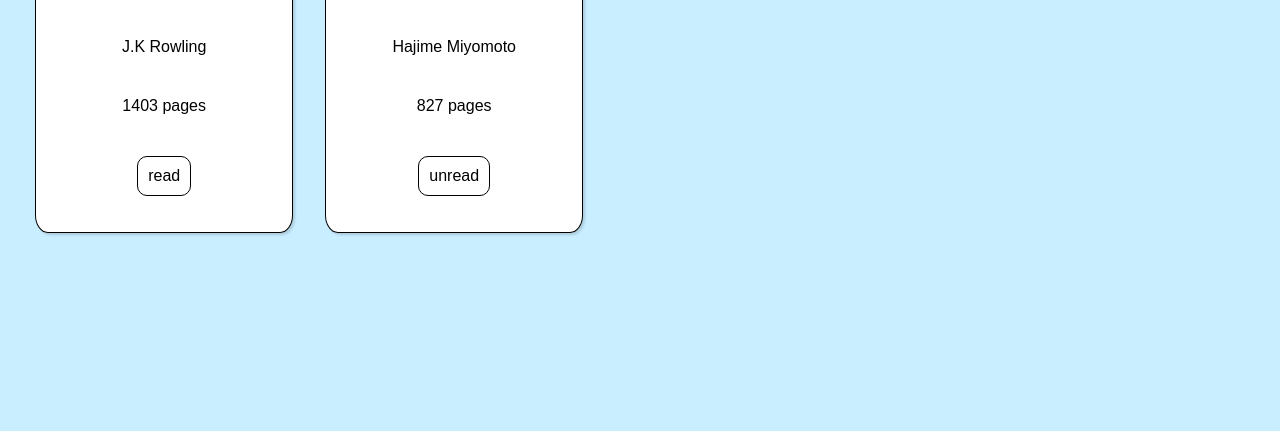
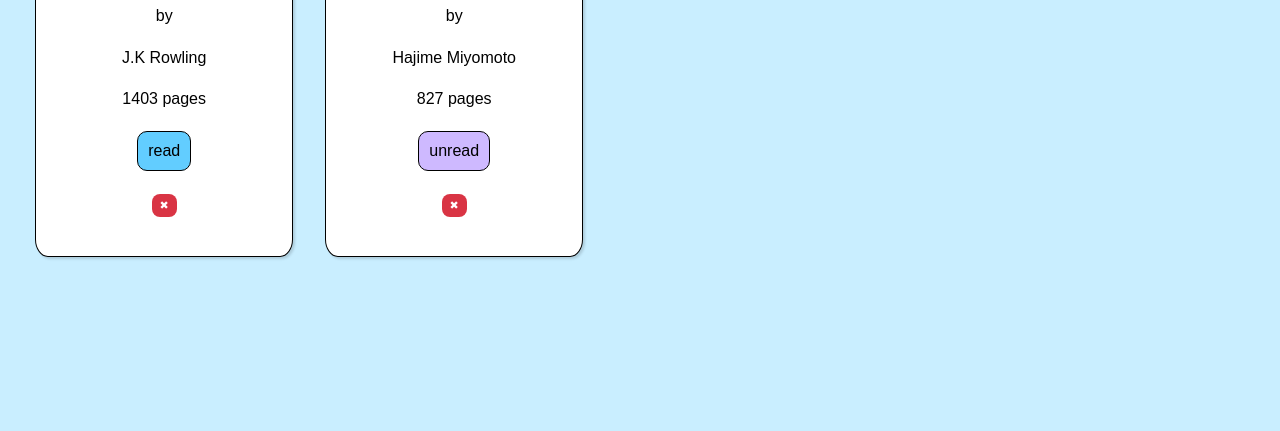
Before and after one commit to nerdlker/book-lib-2, a plain HTML site: page index.html in a window 1280 px wide. Shown: the part 369-800 px from the top of the page. Drawn offline with Linux system fonts and the light colour scheme.

Commit message:
Final version

```diff
--- a/script.js
+++ b/script.js
@@ -21,6 +21,12 @@ closeButton.onclick = function () {
 addBookBtn.onclick = function () {
   myModal.style.display = "block";
 };
+function addReadButtonEventListeners() {
+  const readButtons = document.querySelectorAll(".read-button");
+  readButtons.forEach((button) => {
+    button.addEventListener("click", changeColor);
+  });
+}
 
 let myLibrary = [
   {
@@ -67,30 +73,63 @@ function clearModal() {
 
 function displayBooks() {
   bookShelf.innerHTML = "";
-  for (let i = 0; i < myLibrary.length; i++) {
-    let newBook = document.createElement("div");
 
-    newBook.classList.add("card");
-    newBook.innerHTML = `
-    <h3 class="book-title">${myLibrary[i].title}</h3>
-    <p>by</p>
-    <p class="book-author">${myLibrary[i].author}</p>
-    <p class="book-page"> ${myLibrary[i].pages} pages</p>
-    <div class="read-button"> ${checkStatus()} </div>`;
+  myLibrary.forEach((book) => {
+    const newBook = createBookElement(book);
+    bookShelf.appendChild(newBook);
+  });
 
-    bookShelf.appendChild(newBook);
-
-    function checkStatus() {
-      if (myLibrary[i].isRead == true) {
-        ``;
-        return "read";
-      } else {
-        return "unread";
-      }
-    }
-  }
+  addReadButtonEventListeners();
+  colorMe();
 }
 
+function createBookElement(book) {
+  const newBook = document.createElement("div");
+  newBook.classList.add("card");
+  newBook.innerHTML = `
+        <h3 class="book-title">${book.title}</h3>
+        <p>by</p>
+        <p class="book-author">${book.author}</p>
+        <p class="book-page">${book.pages} pages</p>
+        <div class="read-button">${book.isRead ? "read" : "unread"}</div>
+        <button class="close-button" onclick="removeBook('${book.title}')">&#10006;</button>
+      `;
+  return newBook;
+}
+
+colorMe();
+
+//Toggles color;
+function changeColor(event) {
+  const targetButton = event.target;
+  targetButton.textContent = toggleReadStatus(targetButton.textContent.trim().toLowerCase());
+  colorMe();
+}
+
+function removeBook(title) {
+  myLibrary = myLibrary.filter((book) => book.title !== title);
+  displayBooks();
+}
+
+function toggleReadStatus(status) {
+  return status === "read" ? "unread" : "read";
+}
+// Checks status of book and adds button color.
+function colorMe() {
+  const readButtons = document.querySelectorAll(".read-button");
+  readButtons.forEach((button) => {
+    if (button.textContent === "read") {
+      button.classList.add("has-read");
+      button.classList.remove("has-not-read");
+    } else {
+      button.classList.add("has-not-read");
+      button.classList.remove("has-read");
+    }
+  });
+}
+//
+
 displayBooks();
+
 //Refactor code to clear Feilds on Addbook, Clear fields on Submit
 //Render Has to be writtern
--- a/style.css
+++ b/style.css
@@ -1,3 +1,5 @@
+@import url("https://fonts.googleapis.com/css2?family=Amatic+SC:wght@700&display=swap");
+
 /* Page Reset */
 * {
   margin: 0;
@@ -45,6 +47,8 @@ h1 {
   color: #002b5b;
   text-align: center;
   padding: 2rem;
+  font-family: "Amatic SC", cursive;
+  font-size: 3em;
 }
 
 /* buttons */
@@ -72,6 +76,10 @@ h1 {
   height: 48px;
 }
 
+.book-title {
+  font-family: "Amatic SC", cursive;
+  font-size: 2em;
+}
 .addbook:hover {
   color: #fff;
   background-color: #616467;
@@ -81,6 +89,22 @@ h1 {
   text-align: center;
   padding: 2rem;
 }
+
+.close-button {
+  border-radius: 8px;
+  font-family: Arial;
+  color: #ffffff;
+  font-size: 11px;
+  background: #d93444;
+  padding: 5px 8px 5px 8px;
+  text-decoration: none;
+  border: none;
+}
+
+.close-button:hover {
+  background: #e81515;
+  text-decoration: none;
+}
 /* end of buttons  */
 
 /* CARD DESIGN */
@@ -88,7 +112,7 @@ h1 {
 .card {
   display: flex;
   flex-direction: column;
-  justify-content: space-around;
+  justify-content: space-evenly;
   align-items: center;
   border: 0.1em solid black;
   border-radius: 5%;
@@ -166,9 +190,9 @@ body {
 }
 
 .has-read {
-  background-color: rgb(157, 241, 157);
+  background-color: rgb(98 205 255);
 }
 
-.has-not-red {
-  background-color: rgb(241, 157, 209);
+.has-not-read {
+  background-color: rgb(206 185 255);
 }
```
Also changed, not shown: 1 other file.
